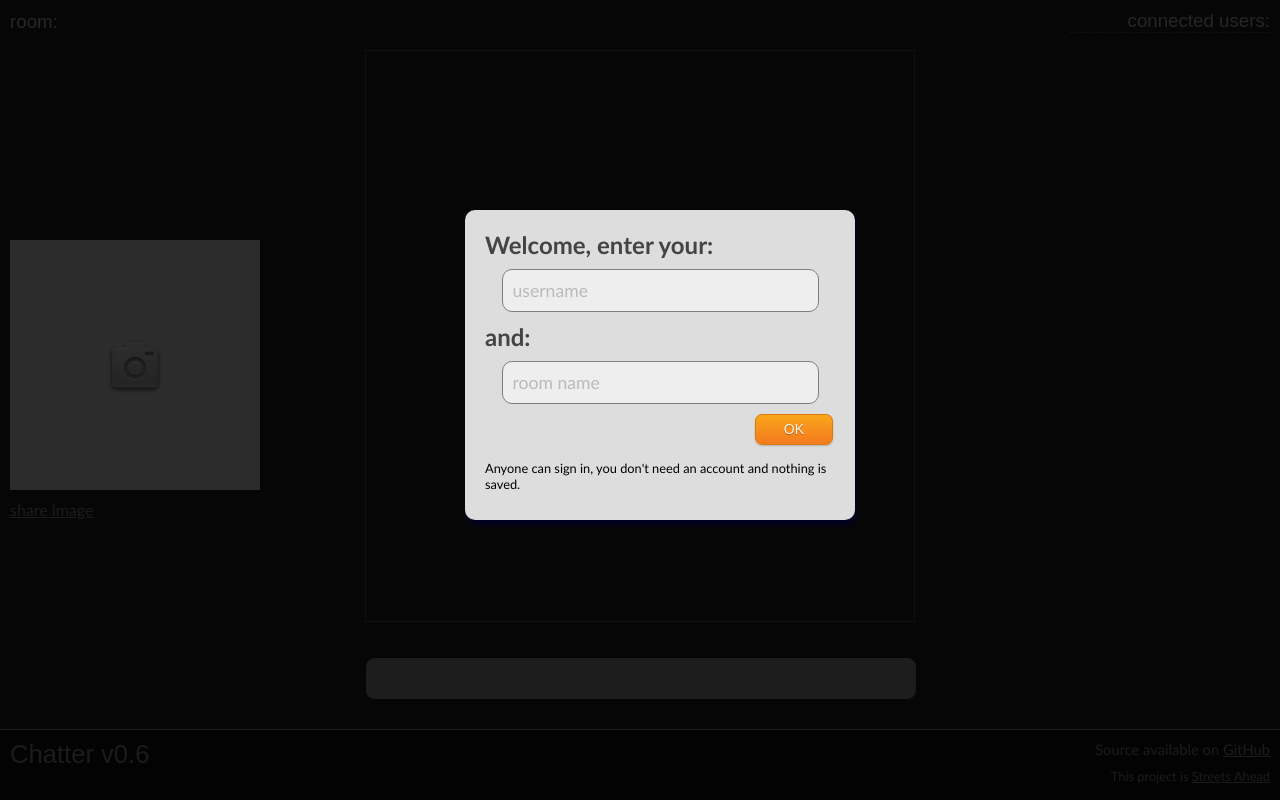
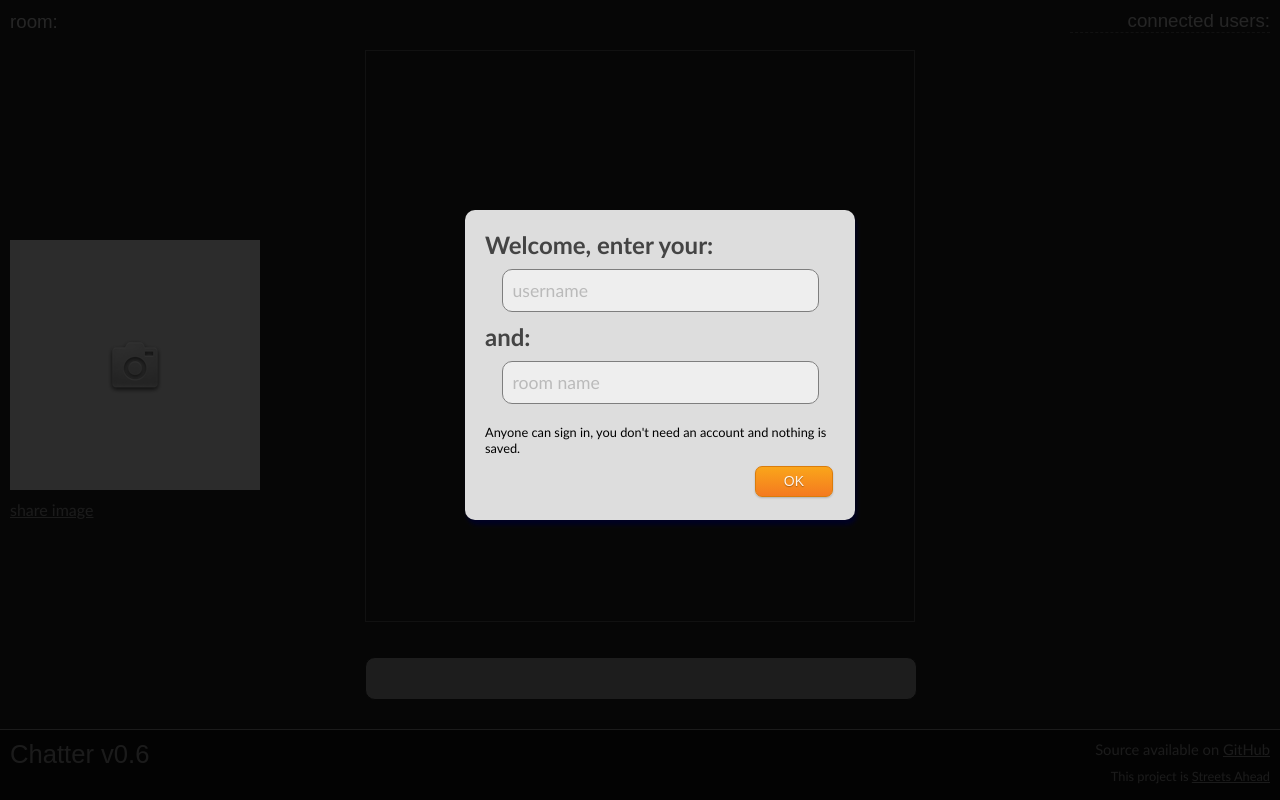
Before and after one commit to streets-ahead/Chatter, a plain HTML site: page index.htm in a window 1280 px wide. Drawn offline with nearby package versions, Linux system fonts and the light colour scheme; a web font is replaced by a local one.

Commit message:
fixes some styles

```diff
--- a/index.htm
+++ b/index.htm
@@ -61,8 +61,9 @@
 			<div class='formback'><label for='roomname'>room name</label><input type='text' name='roomname' id='roomname'></div>
 			<div style='height:0px; width:0px; overflow:hidden'><input type='submit'></div>
 		</form>
+		<p style='font-size:80%; margin-top:10px;margin-bottom:10px; text-align:left'>Anyone can sign in, you don't need an account and nothing is saved.</p>
 		<a href='#none' class='button orange' id='ok'>OK</a>
-		<p style='font-size:80%; margin-top:15px; text-align:left'>Anyone can sign in, you don't need an account and nothing is saved.</p>
+
 	</div>
 
 	<div id='imagebox'>
```
